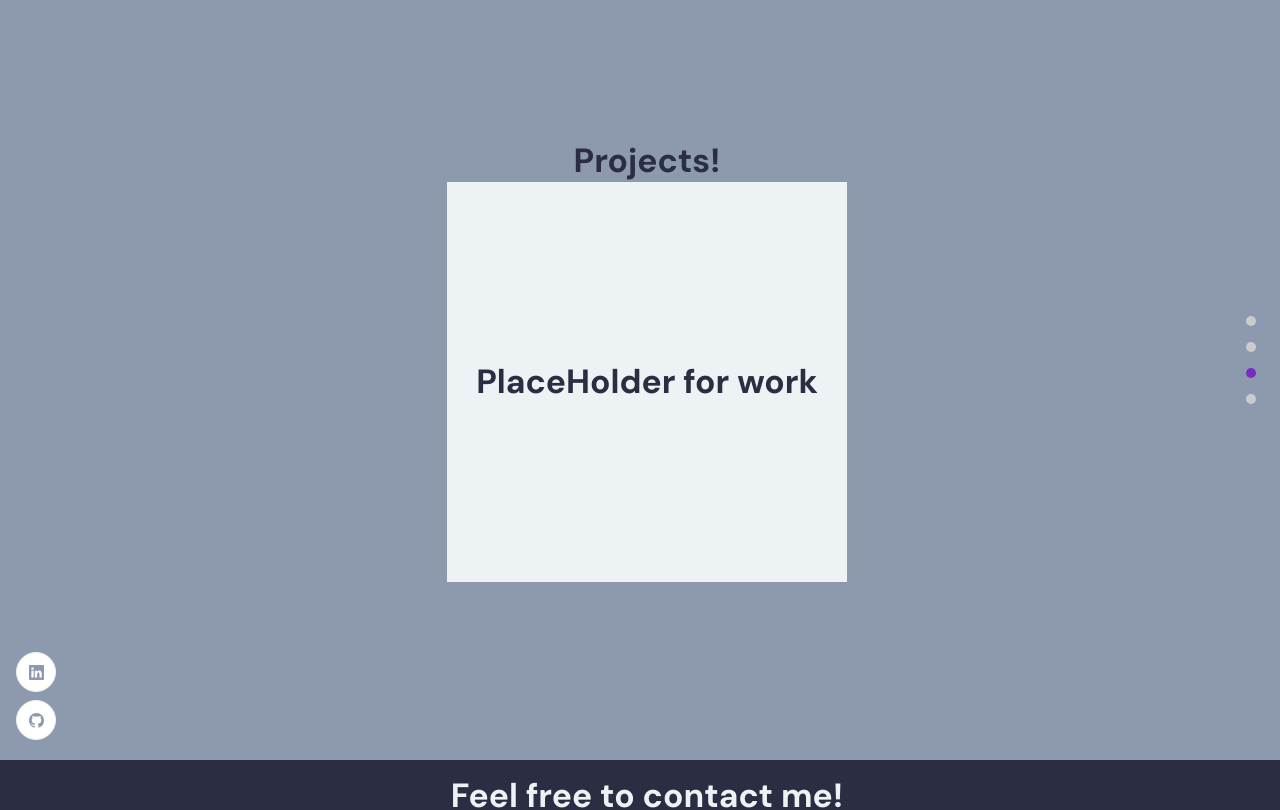
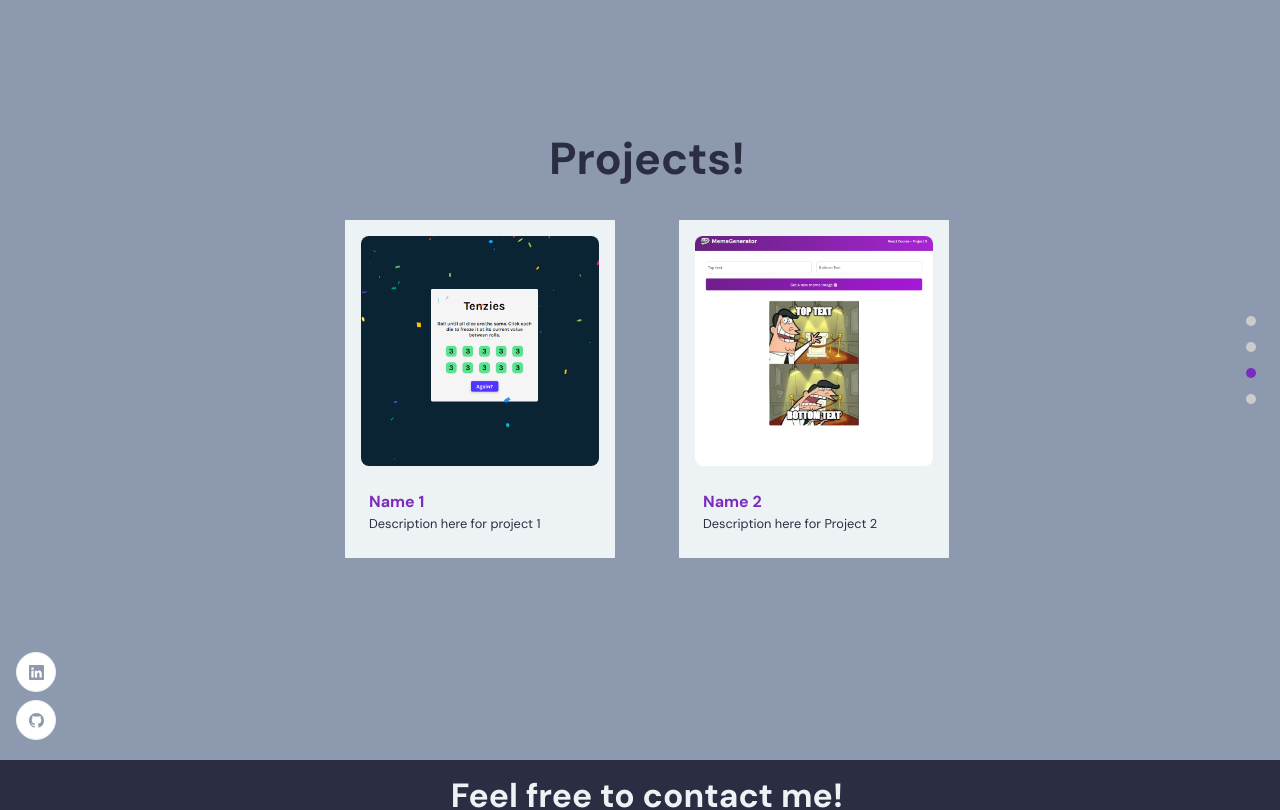
Before and after one commit to JJHDZ123/Portfolio-Website, a React (Create React App) app: page / in a window 1280 px wide. Shown: the part 1640-2450 px from the top of the page. Built offline with nearby package versions, Linux system fonts and the light colour scheme.

Commit message:
Finished first version of portfolio site

```diff
--- a/src/App.scss
+++ b/src/App.scss
@@ -59,7 +59,7 @@
   .p-text {
     font-size: 0.8rem;
     text-align: left;
-    color: var(--gray-color);
+    color: var(--primary-color);
     line-height: 1.5;
 
     @media screen and (min-width: 2000px) {
@@ -70,7 +70,7 @@
   .bold-text {
     font-size: 1rem;
     font-weight: 800;
-    color: var(--black-color);
+    color: var(--secondary-color);
     text-align: left;
 
     @media screen and (min-width: 2000px) {
@@ -177,8 +177,4 @@
     .app__social {
       display: none;
     }
-
-    .copyright {
-      padding: 2rem;
-    }
   }
--- a/src/constants/index.js
+++ b/src/constants/index.js
@@ -1 +1,2 @@
 export { default as images } from './images';
+export { default as projectData } from './projectdata';
--- /dev/null
+++ b/src/constants/projectdata.js
@@ -0,0 +1,21 @@
+import tenziesgame from '../assets/tenziesgame.png';
+import memegen from '../assets/memegen.png';
+
+const projectData = [
+	{
+		name            : 'Name 1',
+		liveUrl         : 'https://tenzies-app-scrimba.herokuapp.com/',
+		repoUrl         : 'https://github.com/JJHDZ123/Tenzies-game',
+		projectImageUrl : tenziesgame,
+		description     : 'Description here for project 1'
+	},
+	{
+		name            : 'Name 2',
+		liveUrl         : 'https://meme-gen-scrimba.herokuapp.com/',
+		repoUrl         : 'https://github.com/JJHDZ123/Meme-Generator',
+		projectImageUrl : memegen,
+		description     : 'Description here for Project 2'
+	}
+];
+
+export default projectData;
--- a/src/container/Footer/Footer.jsx
+++ b/src/container/Footer/Footer.jsx
@@ -53,7 +53,7 @@ const Footer = () => {
             <input type='text' placeholder='Your Name' name='name' required/>
           </div>
           <div>
-            <input type='text' placeholder='Email id' name='email' required/>
+            <input type='text' placeholder='Email' name='email' required/>
           </div>
           <div>
             <input type='text' placeholder='Phone number' name='phone' required/>
--- a/src/container/Projects/Projects.jsx
+++ b/src/container/Projects/Projects.jsx
@@ -1,25 +1,40 @@
-import React from 'react'
+import { React } from 'react'
 import { motion } from 'framer-motion'
 import { AppWrapp } from '../../wrapper'
 
 import './Projects.scss'
+import Card from './card'
+import { projectData } from '../../constants'
 
-const projects = () => {
+const Projects = () => {
+
+  //const work = projectData;
+
+  const workElements = projectData.map(item => {
+    return (
+      <Card
+        key={item.name}
+        name= {item.name}
+        liveUrl={item.liveUrl}
+        repoUrl={item.repoUrl}
+        projectImageUrl={item.projectImageUrl}
+        desc={item.description}
+      />
+    )
+  })
+
   return (
     <motion.div className='app__flex projects-list'
       whileInView = {{y: [100,50,0], opacity: [0,0,1]}}
       transition={{duration: .5}}
     >
-      <div>
-      <h2>Projects!</h2>
-      </div>
-      <div>
-        <div className='app__flex projects-container'>
-          <h2>PlaceHolder for work</h2>
-        </div>
+      <h1>Projects!</h1>
+
+      <div className='app__flex projects__container'>
+        {workElements}
       </div>
     </motion.div>
   )
 }
 
-export default AppWrapp( projects, 'projects');
+export default AppWrapp( Projects, 'projects');
--- a/src/container/Projects/Projects.scss
+++ b/src/container/Projects/Projects.scss
@@ -9,16 +9,112 @@
     color: var(--primary-color);
 }
 
-.app__flex {
-    .projects-list{
-        width: 100%;
+.projects-list{
+    width: 100%;
+    flex-direction: column;
+}
+
+.projects__container{
+    display: flex;
+    flex-wrap: wrap;
+    justify-content: center;
+    align-items: center;
+
+    .projects__card{
+        width: 270px;
         flex-direction: column;
-        .projects-container{
-            flex-direction: column;
-            justify-content: center;
-            background: var(--lightGray-color);
+
+        margin: 2rem;
+        padding: 1rem;
+        border-radius: .05rem;
+        background-color: var(--lightGray-color);
+        color: black;
+
+        cursor: pointer;
+
+        &:hover {
+            box-shadow: 0 0 25px var(--lightGray-color);
+        }
+
+        @media screen and (min-width: 2000px) {
             width: 400px;
-            height: 400px;
+            height: 570px;
+            padding: 1.25rem;
+            border-radius: .075rem;
+        }
+
+        @media screen and (max-width: 300px) {
+            height: 100%;
+            margin: 1rem;
         }
     }
 }
+
+.projects__card-imagecontainer {
+    width: 100%;
+    height: 230px;
+
+    position: relative;
+
+    img{
+        width: 100%;
+        height: 100%;
+        border-radius: .5rem;
+        object-fit: cover;
+    }
+
+    @media screen and (min-width: 2000px) {
+        height: 350px;
+    }
+}
+
+.app__work-hover {
+    position: absolute;
+    top: 0;
+    left: 0;
+    bottom: 0;
+    right: 0;
+    width: 100%;
+    height: 100%;
+    background-color: rgba(0, 0, 0, 0.5);
+
+    border-radius: 0.5rem;
+    opacity: 0;
+    transition: all 0.3s ease;
+
+    div {
+      width: 50px;
+      height: 50px;
+      border-radius: 50%;
+      background-color: rgba(0, 0, 0, 0.5);
+      color: #fff;
+
+      margin: 1rem;
+      font-family: var(--font-base);
+      font-weight: 800;
+      cursor: pointer;
+      transition: all 0.3s ease;
+
+      svg {
+        width: 50%;
+        height: 50%;
+        color: var(--white-color);
+      }
+    }
+  }
+
+  .projects__work-content {
+    padding: 0.5rem;
+    width: 100%;
+    position: relative;
+    flex-direction: column;
+
+    h4 {
+      margin-top: 1rem;
+      line-height: 1.5;
+
+      @media screen and (min-width: 2000px) {
+        margin-top: 3rem;
+      }
+    }
+  }
--- /dev/null
+++ b/src/container/Projects/card.jsx
@@ -0,0 +1,49 @@
+import React from 'react'
+import { motion } from 'framer-motion'
+import { AiFillEye, AiFillGithub } from 'react-icons/ai';
+
+export default function Card(props) {
+
+  return (
+    <motion.div className='projects__card'
+        whileHover={{
+        scale: 1.1
+      }}
+    >
+        <div className='projects__card-imagecontainer'>
+            <img src={props.projectImageUrl} alt={props.name}/>
+            <motion.div
+                whileHover={{ opacity: [0, 1] }}
+                transition={{ duration: 0.25, ease: 'easeInOut', staggerChildren: 0.5 }}
+                className="app__work-hover app__flex"
+              >
+                <a href={props.liveUrl} target="_blank" rel="noreferrer">
+
+                  <motion.div
+                    whileInView={{ scale: [0, 1] }}
+                    whileHover={{ scale: [1, 0.90] }}
+                    transition={{ duration: 0.25 }}
+                    className="app__flex"
+                  >
+                    <AiFillEye />
+                  </motion.div>
+                </a>
+                <a href={props.repoUrl} target="_blank" rel="noreferrer">
+                  <motion.div
+                    whileInView={{ scale: [0, 1] }}
+                    whileHover={{ scale: [1, 0.90] }}
+                    transition={{ duration: 0.25 }}
+                    className="app__flex"
+                  >
+                    <AiFillGithub />
+                  </motion.div>
+                </a>
+              </motion.div>
+        </div>
+        <div className='projects__work-content'>
+            <h4 className='bold-text'>{props.name}</h4>
+            <p className='p-text'>{props.desc}</p>
+        </div>
+    </motion.div>
+  )
+}
--- a/src/container/Skills/Skills.jsx
+++ b/src/container/Skills/Skills.jsx
@@ -57,7 +57,7 @@ const Skills = () => {
             transition={{ duration: 0.3 }}
             whileTap={{ scale: 1}}
           >
-            <a href={`#home`}>Contact me</a>
+            <a href={`#contact`}>Contact me</a>
           </motion.div>
         </div>
       </div>
```
Also changed, not shown: src/assets/memegen.png (added), src/assets/tenziesgame.png (added).
